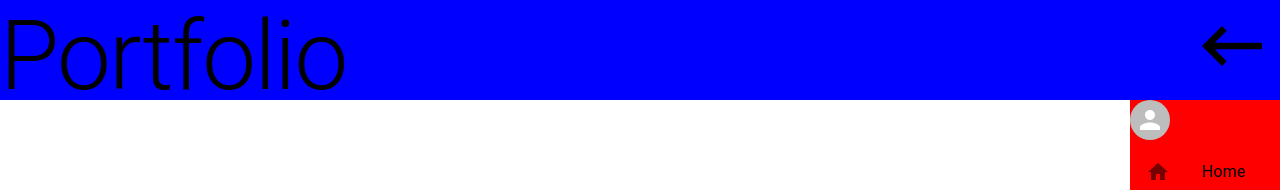
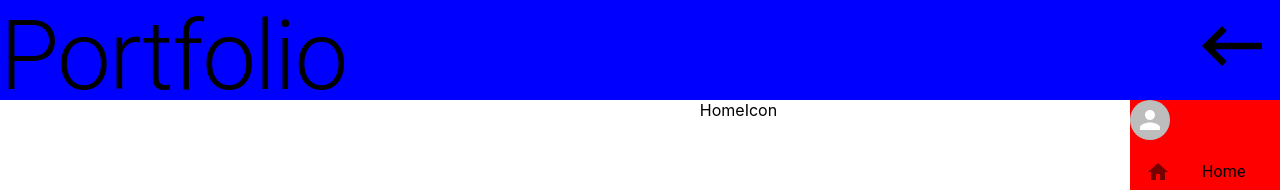
Before and after one commit to shou0224/shou0224.github.io, a React (Create React App) app: page / in a window 1280 px wide. Shown: the top 190 px of the page. Built offline with nearby package versions, Linux system fonts and the light colour scheme.

Commit message:
homeicon start

```diff
--- a/src/components/Home.jsx
+++ b/src/components/Home.jsx
@@ -1,12 +1,14 @@
 import React from 'react'
 import Header from './Header'
 import NavBar from './NavBar'
+import HomeIcon from './HomeIcon'
 
 const Home = () => {
   return (
     <div>
       <Header />
       <NavBar />
+      <HomeIcon />
     </div>
   )
 }
--- /dev/null
+++ b/src/components/HomeIcon.jsx
@@ -0,0 +1,9 @@
+import React from 'react'
+
+const HomeIcon = () => {
+  return (
+    <div>HomeIcon</div>
+  )
+}
+
+export default HomeIcon
```
